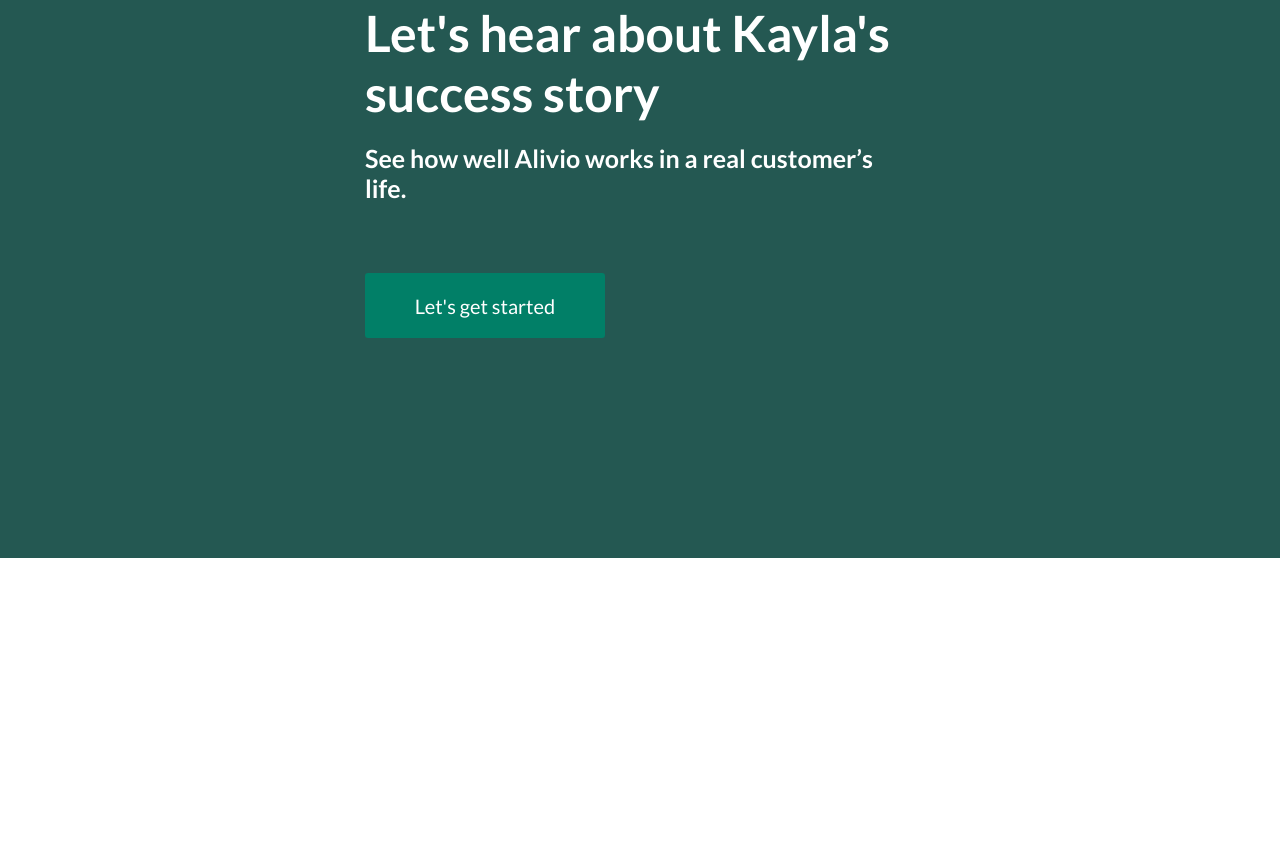
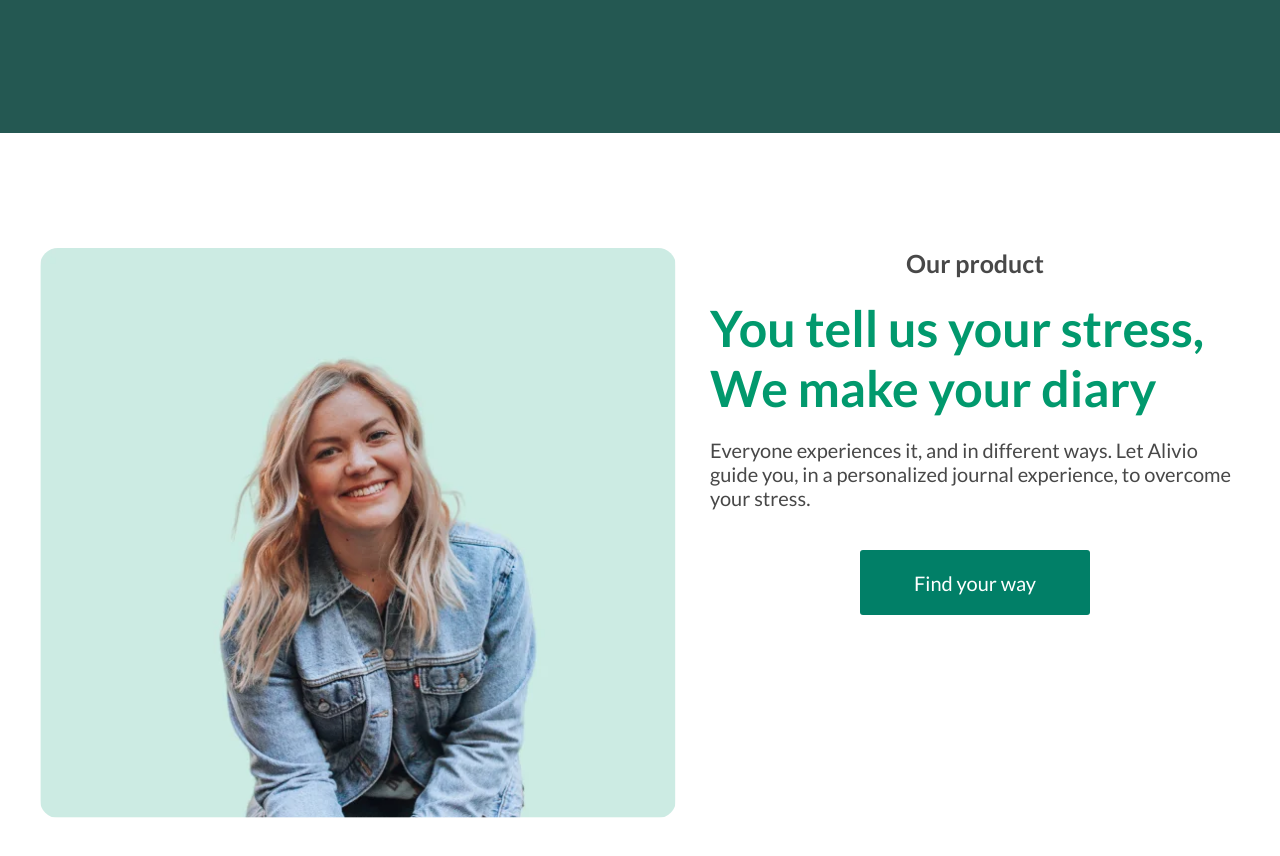
Before and after one commit to RichJsNomad/Alivio-landing, a plain HTML site: page index.html in a window 1280 px wide. Shown: the part 3237-4093 px from the top of the page. Before the commit the page ends 3795 px from the top, so only its background shows below. Drawn offline with Linux system fonts and the light colour scheme.

Commit message:
completed the last section of the project

```diff
--- a/index.css
+++ b/index.css
@@ -5,3 +5,5 @@
 @import url("styles/about.css");
 @import url("styles/card.css");
 @import url("styles/success.css");
+@import url("styles/product.css");
+@import url("styles/person-card.css");
--- a/index.html
+++ b/index.html
@@ -160,6 +160,32 @@
           </div>
         </div>
       </section>
+
+      <section class="product">
+        <div class="container">
+          <div class="product_wrapper">
+            <div class="product_preview">
+              <img
+                src="assets/webp/photo_card.webp"
+                alt="photo-card"
+                class="product_preview_img"
+              />
+            </div>
+            <div class="product_content">
+              <h5 class="product_info">Our product</h5>
+              <h4 class="product_title">
+                You tell us your stress, We make your diary
+              </h4>
+              <p class="product_desc">
+                Everyone experiences it, and in different ways. Let Alivio guide
+                you, in a personalized journal experience, to overcome your
+                stress.
+              </p>
+              <button class="btn">Find your way</button>
+            </div>
+          </div>
+        </div>
+      </section>
     </main>
   </body>
 </html>
--- /dev/null
+++ b/styles/product.css
@@ -0,0 +1,96 @@
+.product {
+  padding: 115px 30px 240px 30px;
+}
+
+.product_wrapper {
+  width: 100%;
+  position: relative;
+  display: flex;
+  gap: 15px;
+  justify-content: space-between;
+  align-items: start;
+}
+
+.product_preview {
+  border-radius: 18px;
+  overflow: hidden;
+  height: 570px;
+}
+
+.product_preview_img {
+  width: 100%;
+  height: 100%;
+  object-fit: cover;
+}
+
+.product_content {
+  max-width: 530px;
+  display: flex;
+  flex-direction: column;
+  justify-content: center;
+  align-items: center;
+  gap: 20px;
+}
+
+.product_content .btn {
+  margin: 20px 0 0 0;
+  font-size: 20px;
+  width: 230px;
+  height: 65px;
+}
+
+.product_info {
+  color: var(--color-lightblack);
+  font-weight: 600;
+  font-size: 25px;
+}
+
+.product_title {
+  color: var(--color-lightgreen);
+  font-size: 50px;
+  font-weight: 700;
+}
+
+.product_desc {
+  color: var(--color-lightblack);
+  font-size: 20px;
+  font-weight: 400;
+}
+
+@media (max-width: 992px) {
+  .product_title {
+    font-size: 32px;
+  }
+
+  .product_content {
+    max-width: 390px;
+    display: flex;
+    flex-direction: column;
+    justify-content: center;
+    align-items: center;
+    gap: 20px;
+  }
+}
+
+@media (max-width: 768px) {
+  .product {
+    padding: 115px 0;
+  }
+  .product_wrapper {
+    flex-wrap: wrap;
+    gap: 50px;
+    justify-content: center;
+  }
+
+  .product_preview {
+    height: 470px;
+  }
+
+  .product_title {
+    font-size: 28px;
+  }
+
+  .product_desc {
+    font-size: 16px;
+  }
+}
--- a/styles/success.css
+++ b/styles/success.css
@@ -7,7 +7,7 @@
   display: flex;
   justify-content: center;
   align-items: start;
-  flex-wrap: wrap-reverse;
+
   gap: 40px;
 }
 
@@ -82,15 +82,16 @@
 @media (max-width: 576px) {
   .success_wrapper {
     padding: 150px 0;
+    flex-wrap: wrap-reverse;
+    justify-content: center;
+    align-items: center;
   }
 
-  .success_content {
-    .success_title {
-      font-size: 32px;
-    }
+  .success_title {
+    font-size: 35px;
+  }
 
-    .success_description {
-      font-size: 20px;
-    }
+  .success_description {
+    font-size: 20px;
   }
 }
```
